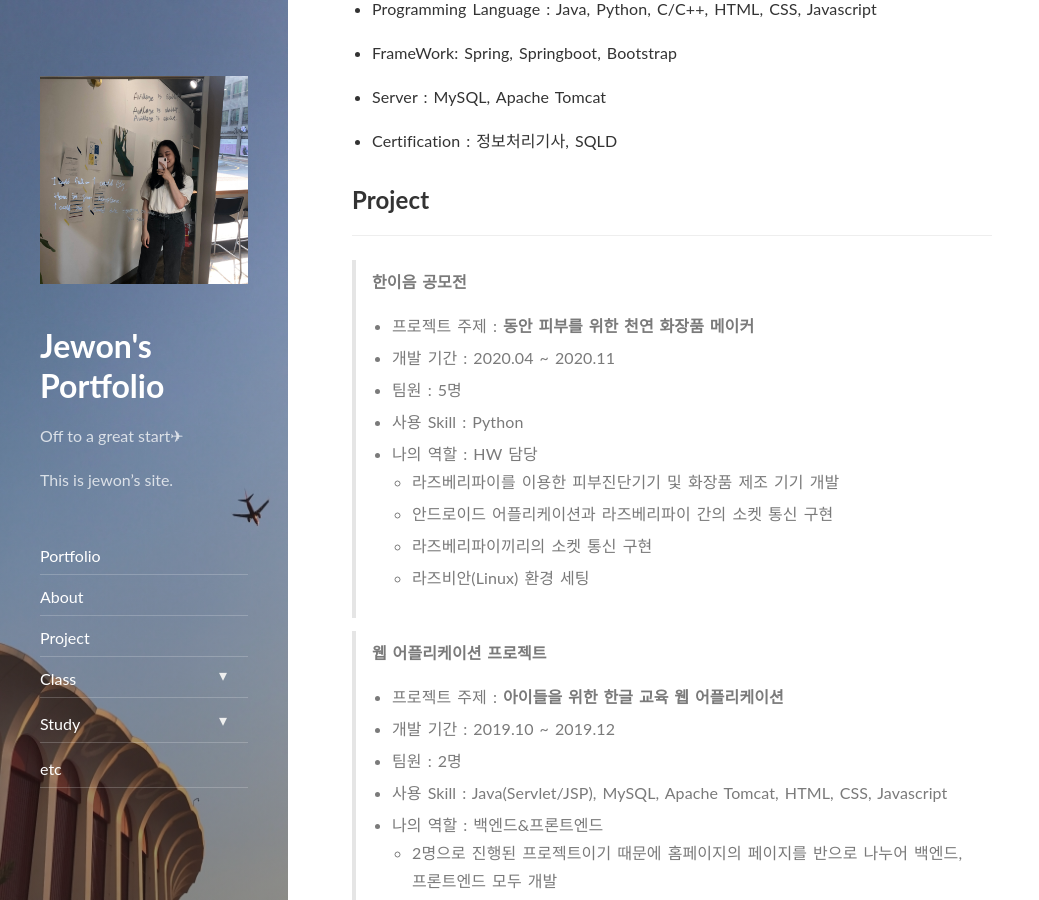
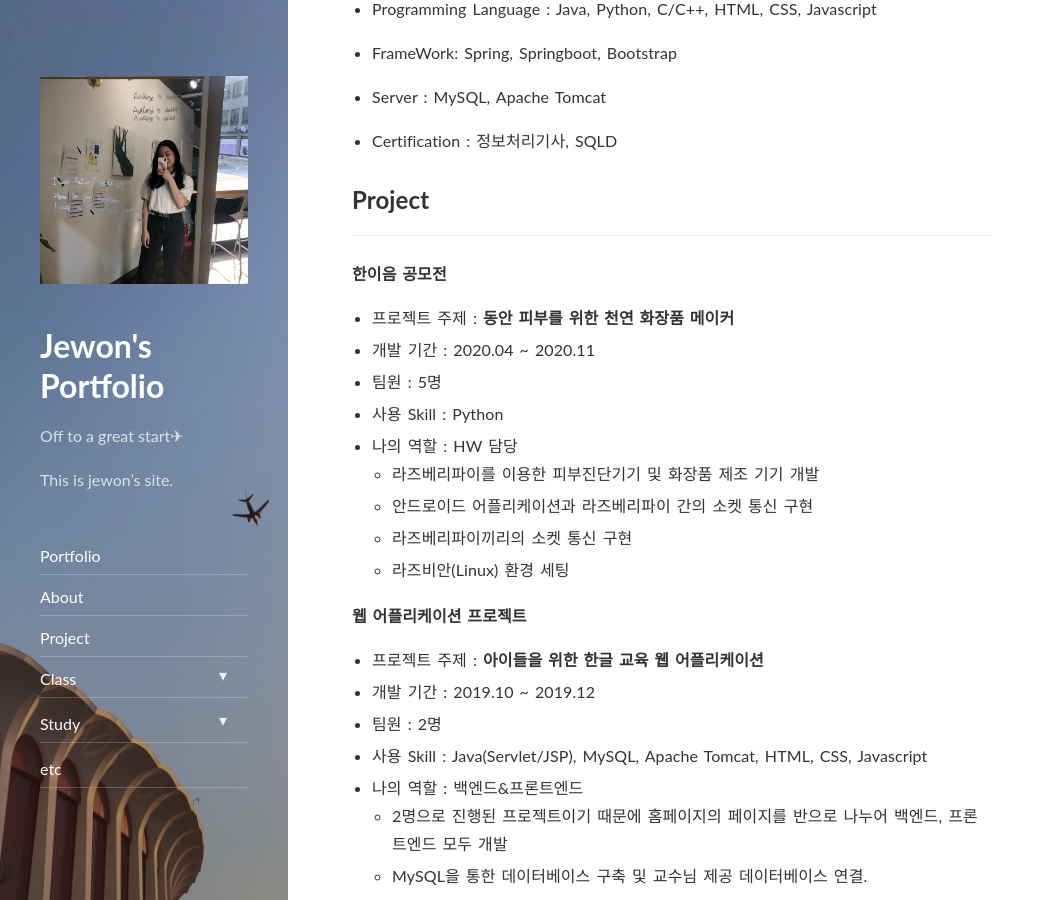
Before and after one commit to jjwon915/jjwon915.github.io, a Jekyll site: the page built from portfolio.md, in a window 1280 px wide and 900 px high, scrolled down 1019 px. Shown: the whole window, without its empty margins (0-1039 px from the left). Built offline with Jekyll 4.4.1, drawn with Linux system fonts in a browser that asks for light colours; nearby versions of some CDN libraries.

```diff
--- a/portfolio.md
+++ b/portfolio.md
@@ -51,7 +51,7 @@ font-weight:bold">
 ## Project
 ---
 
-> **한이음 공모전**
+ **한이음 공모전**
 - 프로젝트 주제 : **동안 피부를 위한 천연 화장품 메이커**
 - 개발 기간 : 2020.04 ~ 2020.11
 - 팀원 : 5명
@@ -63,7 +63,7 @@ font-weight:bold">
     - 라즈비안(Linux) 환경 세팅
 
 
-> **웹 어플리케이션 프로젝트**
+ **웹 어플리케이션 프로젝트**
 - 프로젝트 주제 : **아이들을 위한 한글 교육 웹 어플리케이션**
 - 개발 기간 : 2019.10 ~ 2019.12
 - 팀원 : 2명
@@ -75,7 +75,7 @@ font-weight:bold">
     - JSP를 이용해 화면 UI개발
 
 
-> **안드로이드 어플리케이션**
+ **안드로이드 어플리케이션**
 - 프로젝트 주제 : **약 복용 관리 및 알림 어플리케이션**
 - 개발 기간 : 2019.06 ~ 2019.08
 - 팀원 : 4명
@@ -84,6 +84,7 @@ font-weight:bold">
 	- 약 일정 관리, 수정 페이지 UI개발
     - 약 일정을 저장 및 불러오기 위한 데이터베이스 쿼리 작성
     - 동기들과 첫 프로젝트를 진행하며 협업에 대해 배울 수 있었던 프로젝트
+
 
 
 ## 개인 Project
@@ -96,6 +97,7 @@ font-weight:bold">
 - JPA와 Lombok을 사용해 데이터베이스를 객체로 생성해 관리하는 방법 구현.
 
 
+
 **Eclipse 전자정부 프레임워크**
 - 프로젝트 주제 : Diary 개발
 - 2021.04 - ing
@@ -103,7 +105,7 @@ font-weight:bold">
 
 ## Awards
 ---
-<a herf="https://www.youtube.com/watch?v=1H0McBZBfTU"><u><strong>한이음 공모전</strong></u></a>
+<u><strong><a herf="https://www.youtube.com/watch?v=1H0McBZBfTU">한이음 공모전</a></strong></u>
 - 라즈베리파이를 이용한 피부 진단 기기 개발 및 사용자 맞춤형 화장품 제조 시스템 개발
 - 2020 성신여자대학교 SW 경진대회에서 발전된 형태.
 - 은상 수상
```
